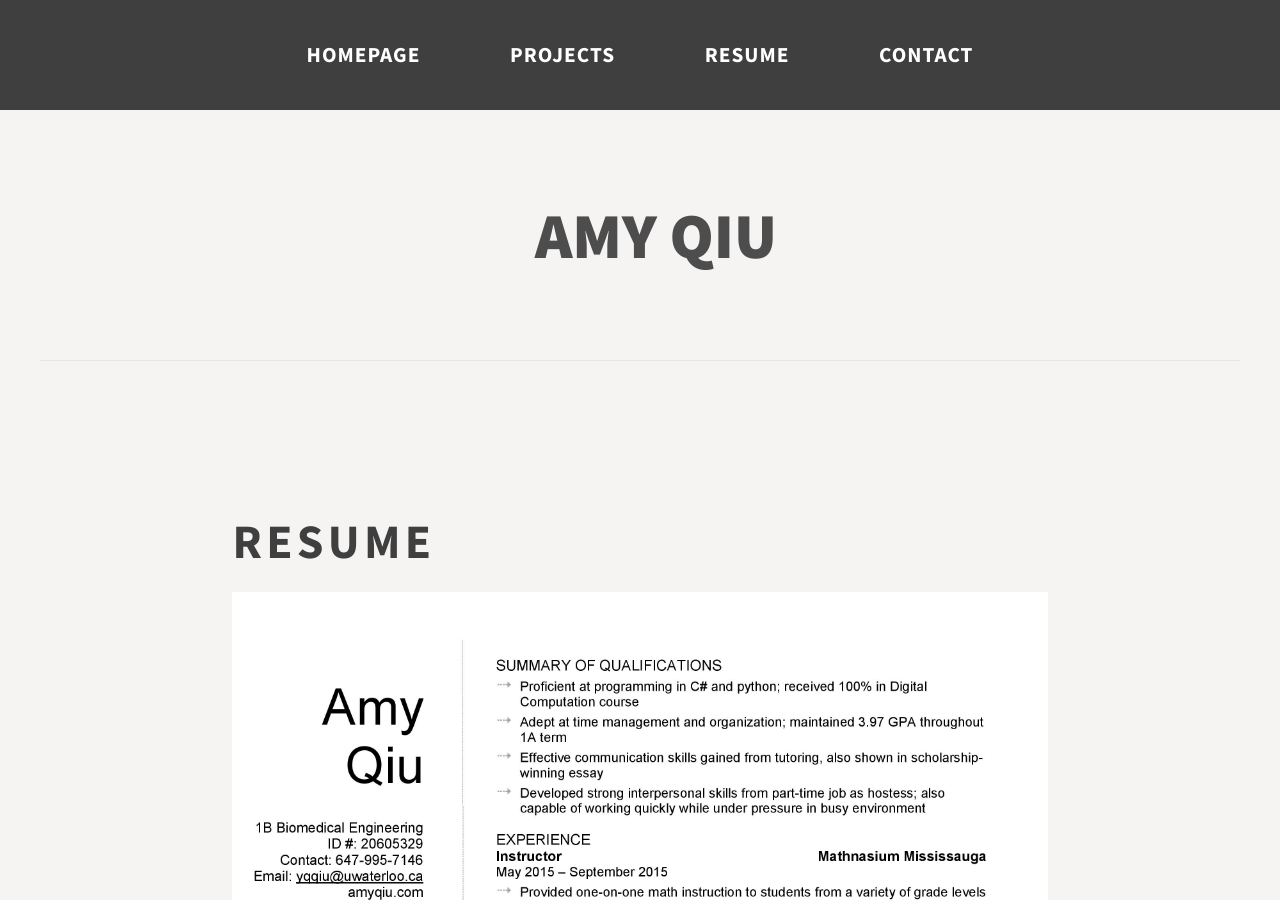
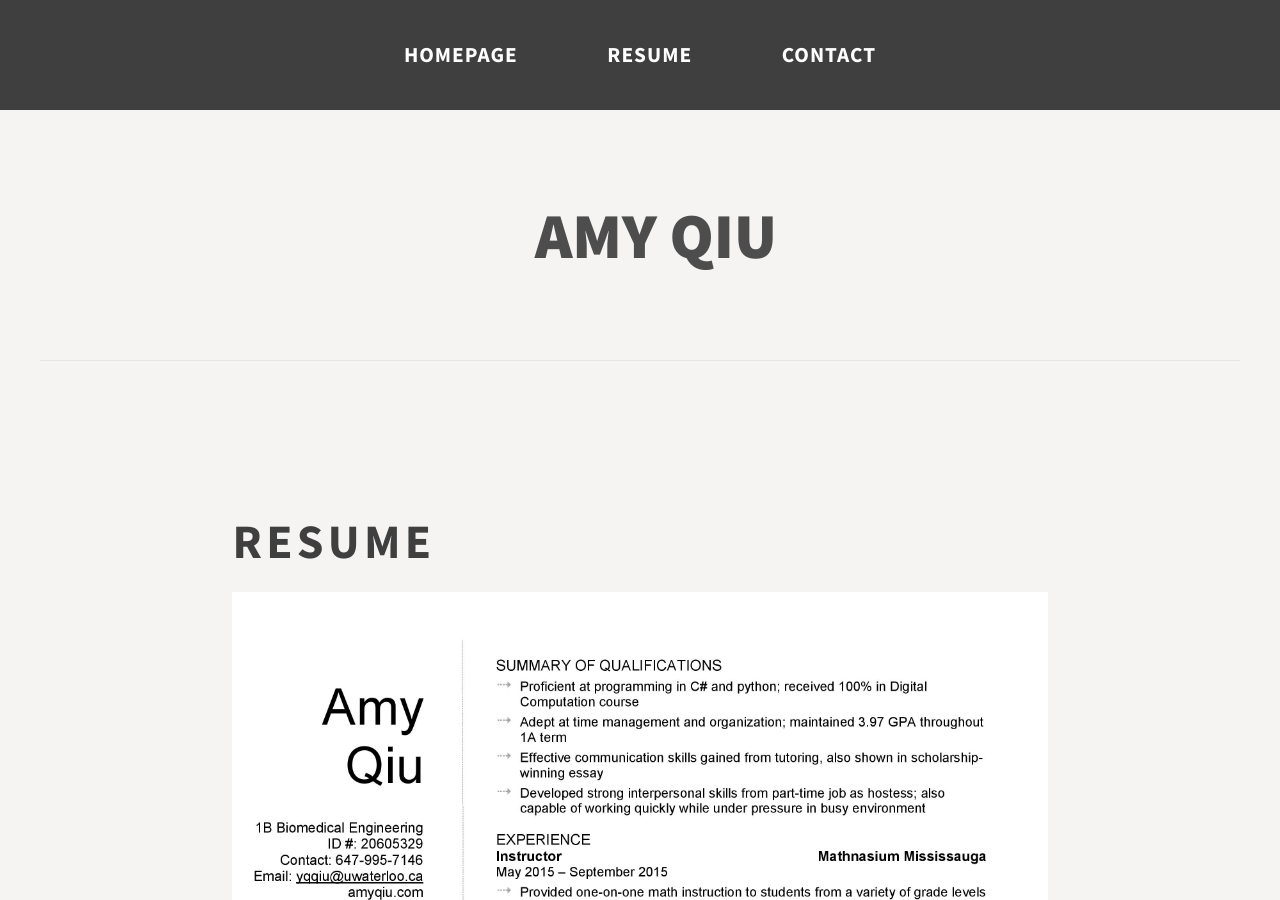
Before and after one commit to amyqiu/amyqiu, a Jekyll site: the page Resume/index.html, which Jekyll copies as it is, in a window 1280 px wide and 900 px high. Built offline with Jekyll 4.4.1, drawn with Linux system fonts in a browser that asks for light colours.

Commit message:
Update index.html

```diff
--- a/Resume/index.html
+++ b/Resume/index.html
@@ -28,7 +28,6 @@ Released   : 20130811
 	<div id="menu" class="container">
 		<ul>
 			<li class="current_page_item"><a href="/index.html" accesskey="1" title="">Homepage</a></li>
-			<li><a href="/Projects" accesskey="1" title="">Projects</a></li>
 			<li><a href="/Resume" accesskey="2" title="">Resume</a></li>
 			<li><a href="/Contact" accesskey="3" title="">Contact</a></li>
 		</ul>
```
